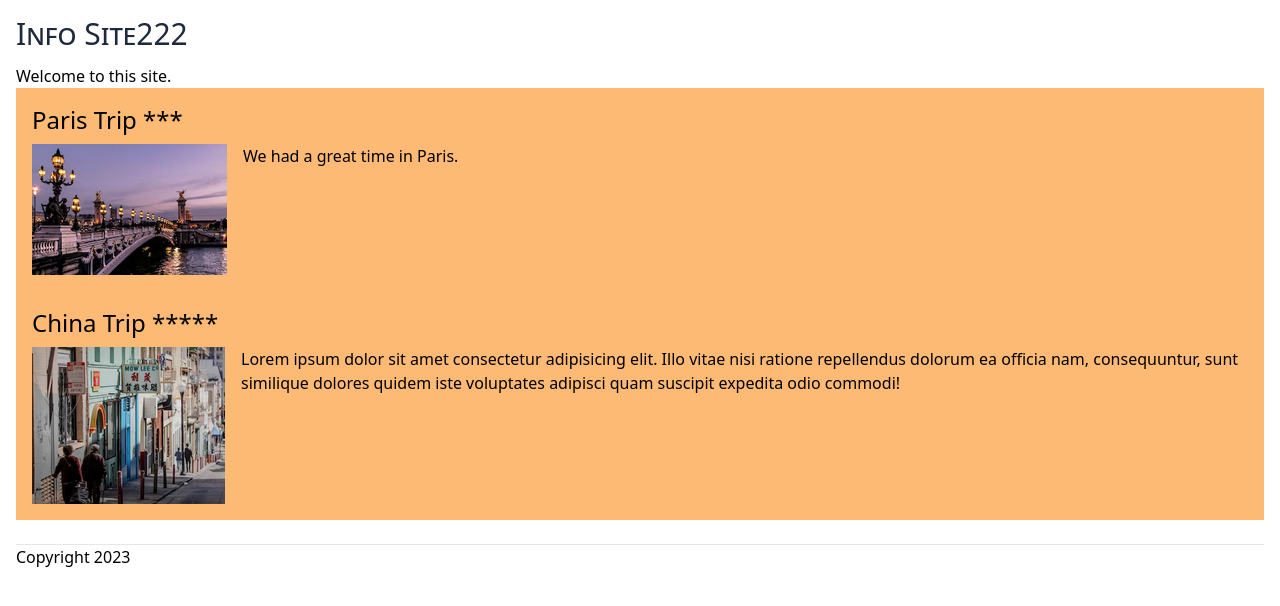
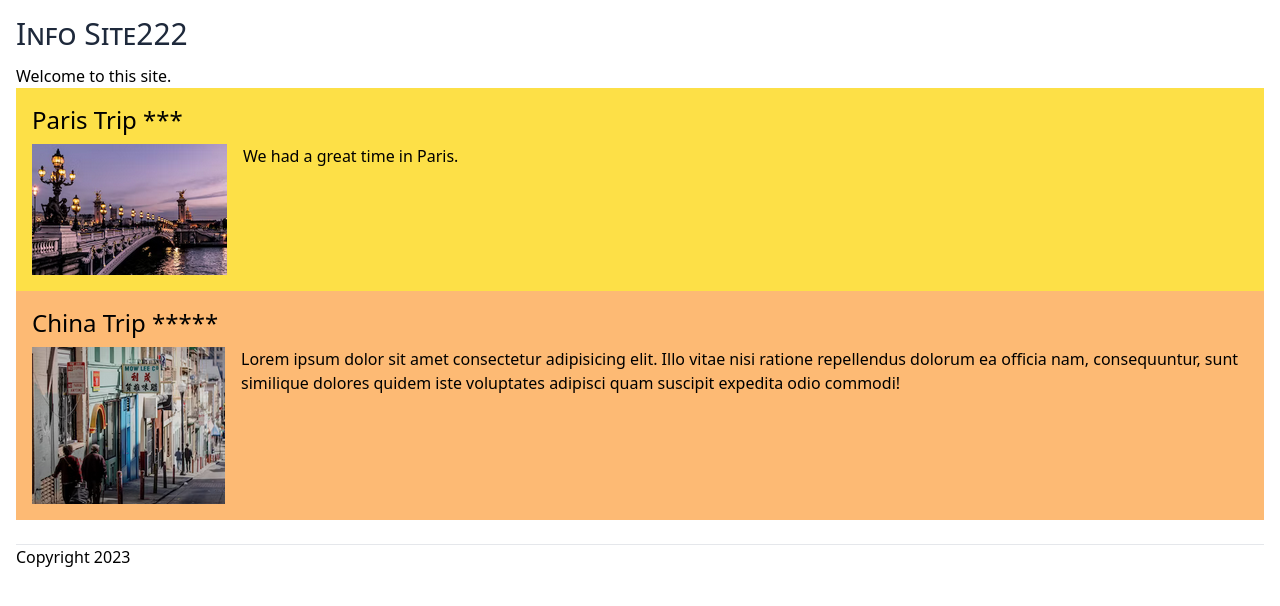
Before and after one commit to edwardtanguay/et992-vite-react-component-demo, a React (Vite) app: page / in a window 1280 px wide. Shown: the top 606 px of the page. Built offline with nearby package versions, Linux system fonts and the light colour scheme.

Commit message:
boolean finished

```diff
--- a/src/App.tsx
+++ b/src/App.tsx
@@ -7,7 +7,7 @@ export const App = () => {
 		<>
 			<Header />
 			<p>Welcome to this site.</p>
-			<ImageBox title="Paris Trip" imageFile="paris.png" body="We had a great time in Paris." stars={3} />
+			<ImageBox title="Paris Trip" imageFile="paris.png" body="We had a great time in Paris." stars={3} highlighted={true} />
 			<ImageBox title="China Trip" imageFile="city.png" body="Lorem ipsum dolor sit amet consectetur adipisicing elit. Illo vitae nisi ratione repellendus dolorum ea officia nam, consequuntur, sunt similique dolores quidem iste voluptates adipisci quam suscipit expedita odio commodi!" stars={16} />
 			<Footer />
 		</>
--- a/src/components/ImageBox.tsx
+++ b/src/components/ImageBox.tsx
@@ -3,13 +3,27 @@ interface IProps {
 	imageFile: string;
 	body: string;
 	stars: number;
+	highlighted?: boolean;
 }
 
-export const ImageBox = ({title, imageFile, body, stars } : IProps) => {
+export const ImageBox = ({
+	title,
+	imageFile,
+	body,
+	stars,
+	highlighted = false,
+}: IProps) => {
 	stars = stars > 5 ? 5 : stars;
+
+	const highlight = () => {
+		return highlighted ? "bg-yellow-300" : "";
+	};
+
 	return (
-		<div className="bg-orange-300 p-4">
-			<h2 className="mb-2 text-2xl">{title} {'*'.repeat(stars)}</h2>
+		<div className={`bg-orange-300 p-4 ${highlight()}`}>
+			<h2 className="mb-2 text-2xl">
+				{title} {"*".repeat(stars)}
+			</h2>
 			<div className="flex gap-4">
 				<img src={`images/${imageFile}`} />
 				<p>{body}</p>
```
